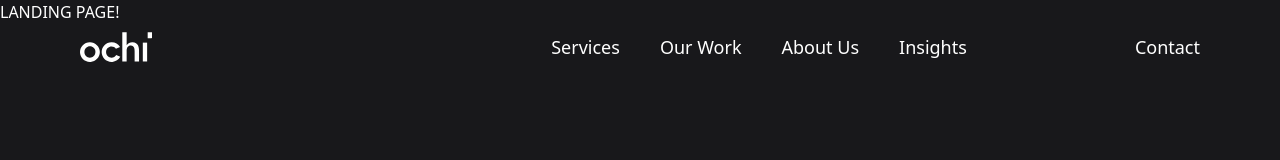
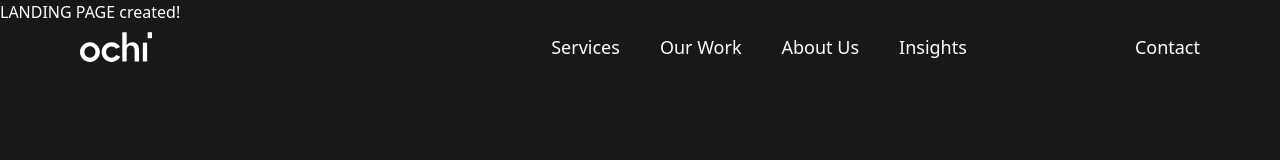
Before and after one commit to Shantanu-Chavan26/OCHI-React-Locomotives, a React (Vite) app: page / in a window 1280 px wide. Shown: the top 160 px of the page. Built offline with nearby package versions, Linux system fonts and the light colour scheme.

Commit message:
Landing Page commit

```diff
--- a/src/components/LandingPage.jsx
+++ b/src/components/LandingPage.jsx
@@ -3,7 +3,7 @@ import React from 'react'
 function LandingPage() {
   return (
     <div className='text-white'>
-      LANDING PAGE!
+      LANDING PAGE created!
     </div>
   )
 }
```
